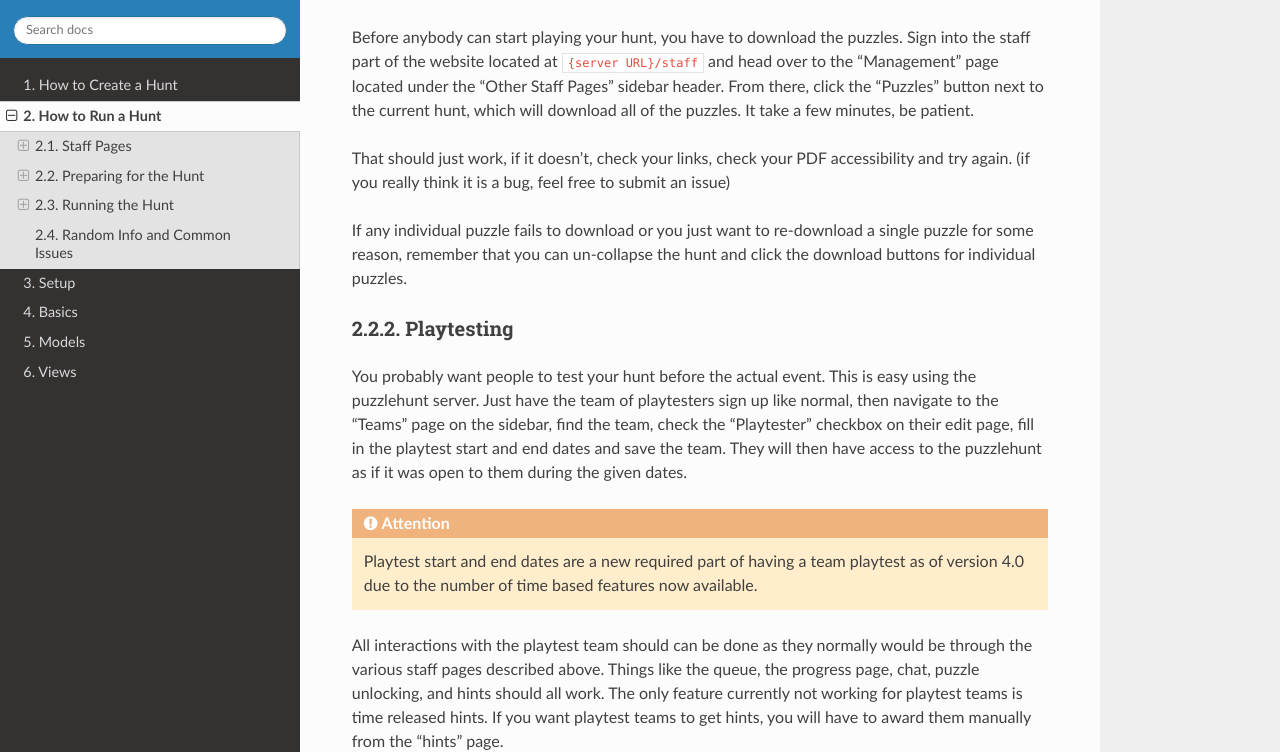
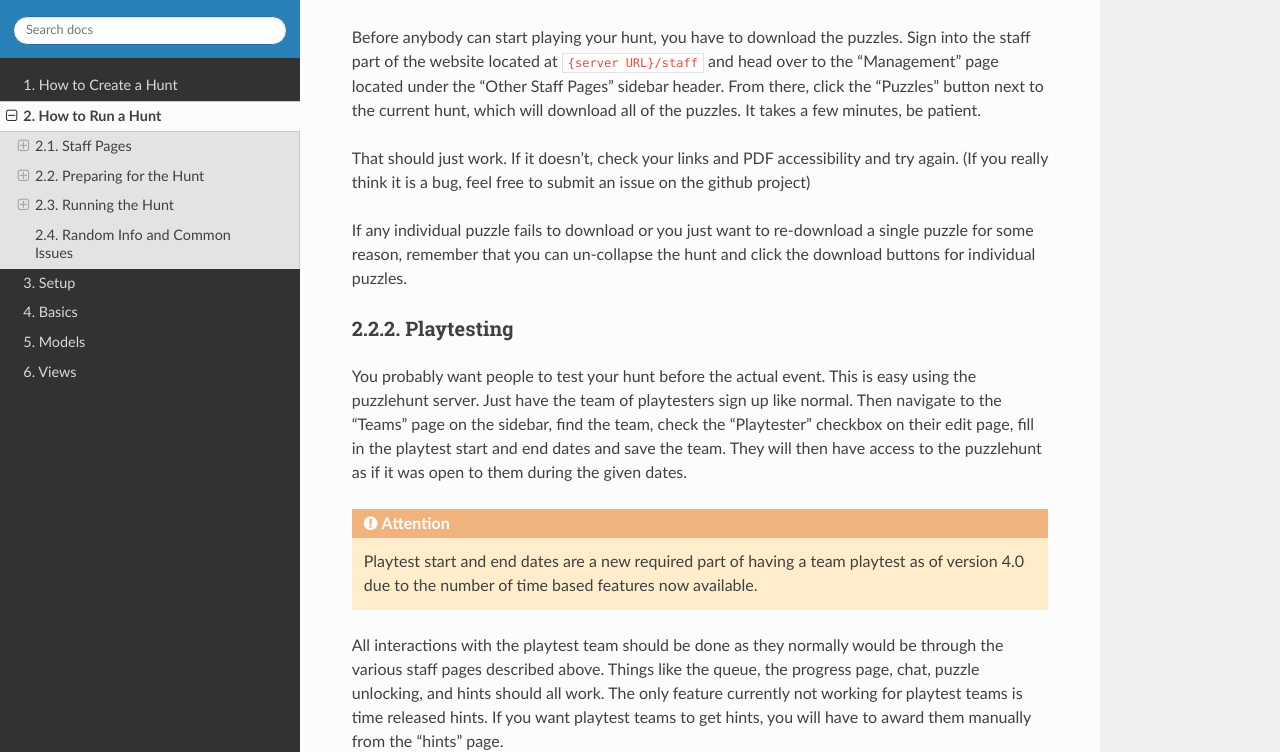
Before and after one commit to dlareau/puzzlehunt_server, a Sphinx documentation site: the page built from docs/hunt_running.rst, in a window 1280 px wide and 1400 px high, scrolled down 4062 px. Shown: the part 206-958 px from the top of the window. Built offline with Sphinx 7.4.7 and the Read the Docs theme 2.0.0, drawn with Linux system fonts in a browser that asks for light colours; some of the changed text lies outside the part shown.

Commit message:
Fixed typos in documentation. Thanks Eforney!

```diff
--- a/docs/hunt_running.rst
+++ b/docs/hunt_running.rst
@@ -112,9 +112,9 @@ number of hints they currently have available to them. Clicking the plus and
 minus buttons next to the number of available hints will give or take away
 available hints from the team.
 
-.. Note:: There is a very small chance that the team naturally gains a hint in
-   same time period that you click to give them a hint. The counter will tick up
-   by two in that case, you probably didn't double click.
+.. Note:: There is a very small chance that the team will naturally gain a hint
+   in the same time period that you click to give them a hint. The counter will
+   tick up by two in that case, you probably didn't double click.
 
 Management Page
 ---------------
@@ -199,11 +199,11 @@ Before anybody can start playing your hunt, you have to download the puzzles.
 Sign into the staff part of the website located at ``{server URL}/staff`` and
 head over to the "Management" page located under the "Other Staff Pages" sidebar
 header. From there, click the "Puzzles" button next to the current hunt, which
-will download all of the puzzles. It take a few minutes, be patient.
+will download all of the puzzles. It takes a few minutes, be patient.
 
-That should just work, if it doesn't, check your links, check your PDF
-accessibility and try again. (if you really think it is a bug, feel free to
-submit an issue)
+That should just work. If it doesn't, check your links and PDF accessibility and
+try again. (If you really think it is a bug, feel free to submit an issue on the
+github project)
 
 If any individual puzzle fails to download or you just want to re-download a
 single puzzle for some reason, remember that you can un-collapse the hunt and
@@ -214,7 +214,7 @@ Playtesting
 
 You probably want people to test your hunt before the actual event. This is easy
 using the puzzlehunt server. Just have the team of playtesters sign up like
-normal, then navigate to the "Teams" page on the sidebar, find the team,
+normal. Then navigate to the "Teams" page on the sidebar, find the team,
 check the "Playtester" checkbox on their edit page, fill in the playtest start
 and end dates and save the team. They will then have access to the puzzlehunt as
 if it was open to them during the given dates.
@@ -223,7 +223,7 @@ if it was open to them during the given dates.
    team playtest as of version 4.0 due to the number of time based features now
    available.
 
-All interactions with the playtest team should can be done as they normally
+All interactions with the playtest team should be done as they normally
 would be through the various staff pages described above. Things like the queue,
 the progress page, chat, puzzle unlocking, and hints should all work. The only
 feature currently not working for playtest teams is time released hints. If you
@@ -282,7 +279,7 @@ like telling them) that they can view their room assignments by clicking "View
 Registration" link on the front page.
 
 **What if I find a typo or other issue with a puzzle?**: Simply fix the puzzle,
-make sure the new version is uploaded to dropbox and click the download button
+make sure the new version is uploaded to Dropbox and click the download button
 for that puzzle from the management page.
 
 **What if I accidentally unlock a puzzle for a team I shouldn't have?:** You can
```
Also changed, not shown: other parts of docs/hunt_running.rst (+13 -16 lines), docs/hunt_creation.rst (+25 -20 lines).
